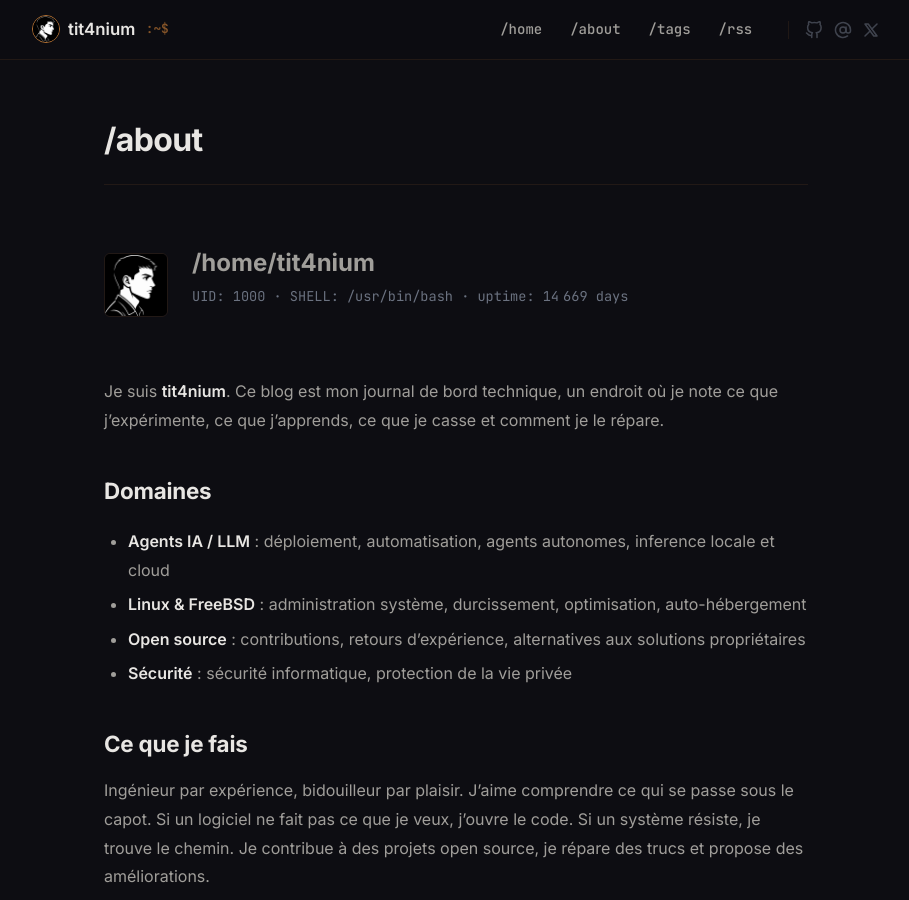
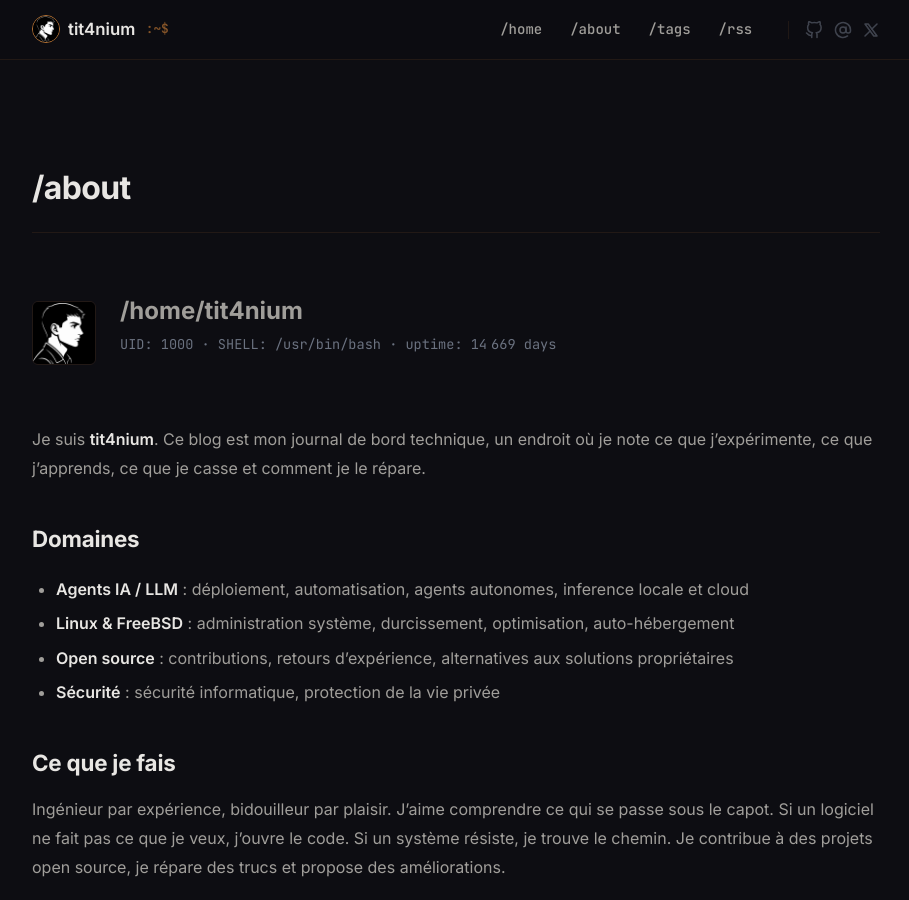
Before and after one commit to t1t4nium/tit4nium-website, a Jekyll site: the page built from a-propos.md, in a window 1280 px wide and 900 px high. Shown: the whole window, without its empty margins (184-1093 px from the left). Built offline with Jekyll 4.4.1, drawn with Linux system fonts in a browser that asks for light colours; some web fonts are replaced.

Commit message:
Fix width

```diff
--- a/assets/css/style.css
+++ b/assets/css/style.css
@@ -288,7 +288,8 @@ main {
 
 .post {
   width: 100%;
-  max-width: var(--content-width);
+  max-width: var(--content-wide);
+  padding: 3rem 1.5rem 6rem;
 }
 
 /***** Post header *****/
```
